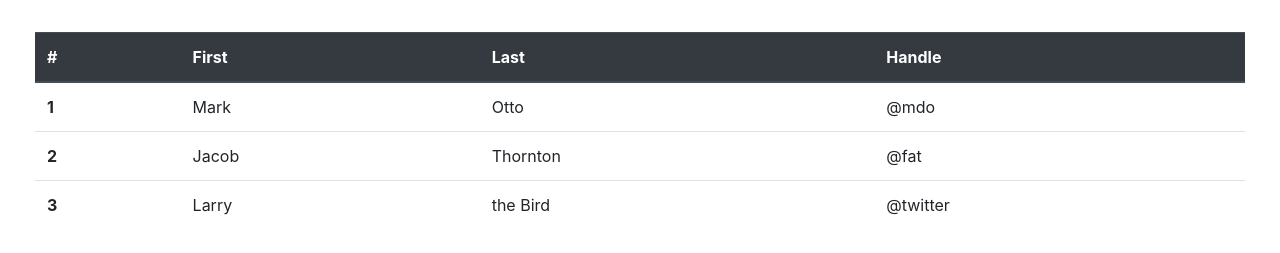
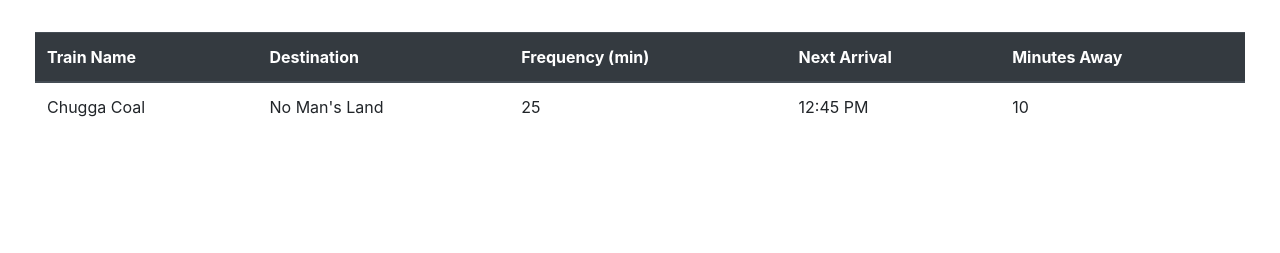
Before and after one commit to dcarde24/T-Scheduler, a plain HTML site: page index.html in a window 1280 px wide. Shown: the part 195-448 px from the top of the page. Drawn offline with nearby package versions, Linux system fonts and the light colour scheme.

Commit message:
revised table for viewing at this time

```diff
--- a/index.html
+++ b/index.html
@@ -23,30 +23,20 @@
                 <table class="table">
                     <thead class="thead-dark">
                         <tr>
-                            <th scope="col">#</th>
-                            <th scope="col">First</th>
-                            <th scope="col">Last</th>
-                            <th scope="col">Handle</th>
+                            <th scope="col">Train Name</th>
+                            <th scope="col">Destination</th>
+                            <th scope="col">Frequency (min)</th>
+                            <th scope="col">Next Arrival</th>
+                            <th scope="col">Minutes Away</th>
                         </tr>
                     </thead>
                 <tbody>
                     <tr>
-                        <th scope="row">1</th>
-                        <td>Mark</td>
-                        <td>Otto</td>
-                        <td>@mdo</td>
-                    </tr>
-                    <tr>
-                        <th scope="row">2</th>
-                        <td>Jacob</td>
-                        <td>Thornton</td>
-                        <td>@fat</td>
-                    </tr>
-                    <tr>
-                        <th scope="row">3</th>
-                        <td>Larry</td>
-                        <td>the Bird</td>
-                        <td>@twitter</td>
+                        <td>Chugga Coal</td>
+                        <td>No Man's Land</td>
+                        <td>25</td>
+                        <td>12:45 PM</td>
+                        <td>10</td>
                     </tr>
                 </tbody>
                 </table>
```
